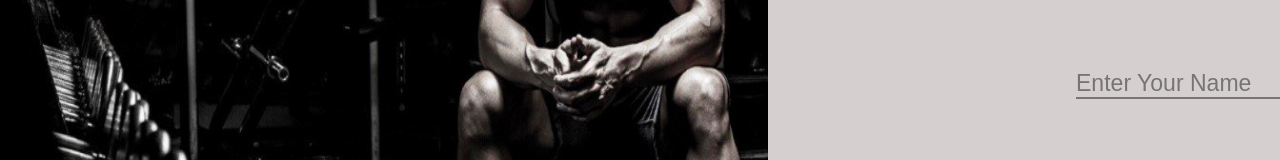
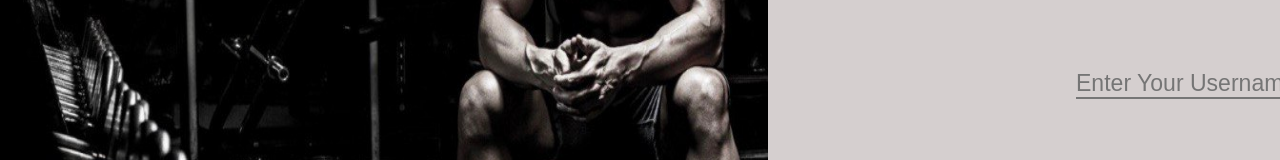
Before and after one commit to nadaelassal/Graduation, a React (Create React App) app: page /SignUp in a window 1280 px wide. Shown: the part 308-468 px from the top of the page. Built offline with nearby package versions, Linux system fonts and the light colour scheme.

Commit message:
Add code to send a POST request to signup endpoint and display the response data

```diff
--- a/src/components/SignUp.js
+++ b/src/components/SignUp.js
@@ -1,122 +1,12 @@
-/* eslint-disable jsx-a11y/alt-text */
-/*import { useState } from "react";
-import FormInput from "./FormInput";
-import "./css code/signup.css";
-import { Link } from "react-router-dom";
-import "./Home";
-import sign from "./sign.jpg";
-
-const SignUp = () => {
-  const [values, setValues] = useState({
-    username: "",
-    email: "",
-    password: "",
-    confirmPassword: "",
-  });
-
-  const inputs = [
-    {
-      id: 1,
-      name: "username",
-      type: "text",
-      placeholder: "Enter your name",
-      errorMessage:
-        "Username should be 3-16 characters and shouldn't include any special character!",
-      pattern: "^[A-Za-z0-9]{3,16}$",
-      required: true,
-    },
-    {
-      id: 2,
-      name: "email",
-      type: "email",
-      placeholder: "Enter your e-mail",
-      errorMessage: "It should be a valid email address!",
-      required: true,
-    },
-    {
-      id: 3,
-      name: "password",
-      type: "password",
-      placeholder: "Enter Password",
-      errorMessage:
-        "Password should be 8-20 characters and include at least 1 letter, 1 number and 1 special character!",
-      pattern: `^(?=.*[0-9])(?=.*[a-zA-Z])(?=.*[!@#$%^&*])[a-zA-Z0-9!@#$%^&*]{8,20}$`,
-      required: true,
-    },
-    {
-      id: 4,
-      name: "confirmPassword",
-      type: "password",
-      placeholder: "Confirm password",
-      errorMessage: "Passwords don't match!",
-      pattern: values.password,
-      required: true,
-    },
-  ];
-
-  const handleSubmit = (e) => {
-    e.preventDefault();
-  };
-
-  const onChange = (e) => {
-    setValues({ ...values, [e.target.name]: e.target.value });
-  };
-
-  return (
-    <div className="app">
-      <div>
-        <img src={sign} className="image" />
-      </div>
-
-      <form onSubmit={handleSubmit} className="signupform">
-        <p className="welcome">Welcome champ</p>
-        <div className="inputs1">
-          {inputs.map((input) => (
-            <FormInput
-              key={input.id}
-              {...input}
-              value={values[input.name]}
-              onChange={onChange}
-            />
-          ))}
-        </div>
-
-        <li>
-          <Link to="/Signup2" className="button1">
-            Sign up
-          </Link>
-        </li>
-        <li>
-          {" "}
-          <Link to="/Signin" className="button2">
-            Log in
-          </Link>
-        </li>
-        <li>
-          <Link to="https://www.Google.com" className="button3">
-            Sign up with Google
-          </Link>
-        </li>
-        <li>
-          <Link to="https://www.Facebook.com" className="button4">
-            Sign up with Facebook
-          </Link>
-        </li>
-      </form>
-    </div>
-  );
-};
-
-export default SignUp;*/
-
 import React, { useState } from "react";
 import { Link, useNavigate } from "react-router-dom";
 import "./css code/signup.css"
 import "./Home";
 import sign from "./sign.jpg";
-
+import axios from 'axios';
 
 function SignUp() {
+  const [username, setUsername] = useState("");
   const [email, setEmail] = useState("");
   const [password, setPassword] = useState("");
   const [errors, setErrors] = useState({});
@@ -149,10 +39,27 @@ function SignUp() {
     if (Object.keys(newErrors).length > 0) {
       setErrors(newErrors);
     } else {
-      // signup successful, navigate to home page
-      navigate("/home");
+      // signup successful, register user
+      axios.post('/register', {
+        username: username,
+        email: email,
+        password: password
+      }).then((response) => {
+
+        if (response.data['status']==true){
+
+          navigate("/home");
+        }
+        else {
+
+          setErrors({ password: response.data['message'] });
+        }
+      }).catch((error) => {
+        console.log(error);
+      });
     }
   };
+
 
   return (
     <div>
@@ -166,11 +73,11 @@ function SignUp() {
           <div className="input-holder00">
             <input
               className="input-holder00"
-              type="Nmae"
-              name="Name"
-              placeholder="Enter Your Name"
-              value={email}
-              onChange={(e) => setEmail(e.target.value)}
+              type="text"
+              name="username"
+              placeholder="Enter Your Username"
+              value={username}
+              onChange={(e) => setUsername(e.target.value)}
               required
             />
           </div>
@@ -216,6 +123,7 @@ function SignUp() {
           <Link to="https://www.google.com" className="google-button22">
             Sign in with Google
           </Link>
+
         </div>
         <br/>
         <div>
```
